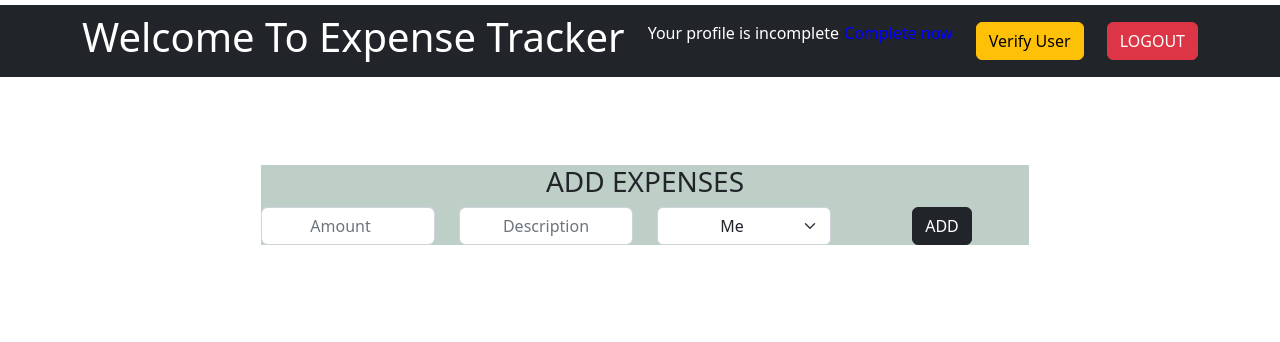
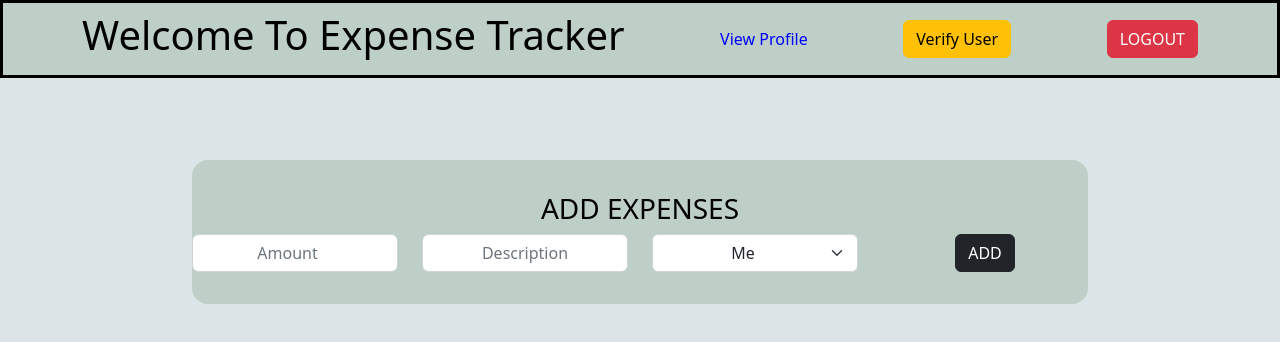
Before and after one commit to gagangani13/Expense-Tracker-React, a React (Create React App) app: page /WELCOME in a window 1280 px wide. Shown: the top 342 px of the page. Built offline with nearby package versions, Linux system fonts and the light colour scheme; no server answers; sample sign-in values are in the browser's storage.

Commit message:
Download data in csv and Dark theme

```diff
--- a/public/index.html
+++ b/public/index.html
@@ -13,7 +13,6 @@
 
     <link rel="manifest" href="%PUBLIC_URL%/manifest.json" />
     <link rel="stylesheet" href="https://cdnjs.cloudflare.com/ajax/libs/font-awesome/6.4.0/css/all.min.css" integrity="sha512-iecdLmaskl7CVkqkXNQ/ZH/XLlvWZOJyj7Yy7tcenmpD1ypASozpmT/E0iPtmFIB46ZmdtAc9eNBvH0H/ZpiBw==" crossorigin="anonymous" referrerpolicy="no-referrer" />
-
     <title>Expense Tracker</title>
   </head>
   <body>
--- a/src/App.js
+++ b/src/App.js
@@ -15,7 +15,7 @@ const App = () => {
             <WELCOME/>
           </Route>
           <Route path='*'>
-            <Redirect to='/'/>
+            <Redirect to='/WELCOME'/>
           </Route>
         </Switch>
     </Provider>
--- a/src/Components/Store/expenseSlice.js
+++ b/src/Components/Store/expenseSlice.js
@@ -1,5 +1,5 @@
 import { createSlice } from "@reduxjs/toolkit";
-const initialExpense={expenses:[],editing:null,premium:false}
+const initialExpense={expenses:[],editing:null,premium:false,activatePremium:false}
 const expenseSlice=createSlice({
     name:'Expenses',
     initialState:initialExpense,
@@ -15,6 +15,9 @@ const expenseSlice=createSlice({
         },
         setPremium(state,action){
             state.premium=action.payload
+        },
+        setActivatePremium(state){
+            state.activatePremium=!state.activatePremium
         }
     }
 })
--- a/src/Components/Store/store.js
+++ b/src/Components/Store/store.js
@@ -1,7 +1,8 @@
 import { configureStore } from "@reduxjs/toolkit";
 import { authReducer } from "./authSlice";
 import { expenseReducer } from "./expenseSlice";
+import { themeReducer } from "./themeSlice";
 const store=configureStore({
-    reducer:{authenticate:authReducer,expenseList:expenseReducer}
+    reducer:{authenticate:authReducer,expenseList:expenseReducer,theme:themeReducer}
 })
 export default store;
--- /dev/null
+++ b/src/Components/Store/themeSlice.js
@@ -0,0 +1,14 @@
+import { createSlice } from "@reduxjs/toolkit";
+const initialTheme={light:true}
+const themeSlice=createSlice({
+    name:'theme',
+    initialState:initialTheme,
+    reducers:{
+        setLight(state){
+            state.light=!state.light
+        }
+    }
+})
+export const themeAction=themeSlice.actions
+export const themeReducer=themeSlice.reducer
+export default themeSlice
--- a/src/Components/Welcome/ExpenseForm.js
+++ b/src/Components/Welcome/ExpenseForm.js
@@ -7,7 +7,7 @@ const ExpenseForm = () => {
   const expenses=useSelector((state)=>state.expenseList.expenses)
   const editing=useSelector((state)=>state.expenseList.editing)
   const userId=useSelector((state)=>state.authenticate.userId)
-
+  const light= useSelector((state) => state.theme.light);
   const[load,setLoad]=useState(false)
   const amountRef = useRef();
   const descriptionRef = useRef();
@@ -125,16 +125,20 @@ const ExpenseForm = () => {
     }
   }
   return (
-    <>
+    <div style={{
+      position: "absolute",
+      top: "8rem",
+      width: "70%",
+      left: "15%",
+      textAlignLast: 'center',
+    }}>
       <Form
         style={{
-          position: "relative",
-          top: "10rem",
-          width: "60%",
-          left: "20%",
-          textAlignLast: 'center',
-          backgroundColor:'#bdcfc7',
-          margin:'5px'
+          margin:'2rem 0rem',
+          backgroundColor:light?'#bdcfc7':'rgb(88 94 92)',
+          padding: '2rem 0rem',
+          borderRadius: '1rem',
+          color:light?'black':'white'
         }}
         onSubmit={addExpenses}
       >
@@ -170,15 +174,7 @@ const ExpenseForm = () => {
           </Col>
         </Row>
       </Form>
-      <div
-        style={{
-          position: "relative",
-          top: "20rem",
-          width: "60%",
-          left: "20%",
-          textAlignLast: 'center',
-        }}
-      >
+      <>
         {load&&<h5>Loading...</h5>}
         {expenses.map((item) => {
           totalAmount+=Number(item.amount);
@@ -193,7 +189,7 @@ const ExpenseForm = () => {
               <Card.Body
                 id={item.expenseId}
                 className="d-flex justify-content-around align-items-baseline"
-                style={{backgroundColor:'#bdcfc7',fontSize:'large',fontWeight:'bold'}}
+                style={{backgroundColor:light?'#bdcfc7':'rgb(88 94 92)',fontSize:'larger',fontWeight:'bold',color:light?'black':'white'}}
               >
                 <Card.Text>Rs.{item.amount} </Card.Text>
                 <Card.Text>{item.description} </Card.Text>
@@ -216,8 +212,8 @@ const ExpenseForm = () => {
             </Card>
           );
         })}
-      </div>
-    </>
+      </>
+    </div>
   );
 };
 
--- a/src/Components/Welcome/WELCOME.js
+++ b/src/Components/Welcome/WELCOME.js
@@ -1,26 +1,28 @@
-import React, { useEffect, useState, } from "react";
-import { Navbar, Container, NavLink, Button } from "react-bootstrap";
-import { Route,Redirect } from "react-router-dom";
+import React, { useEffect, useState } from "react";
+import { Navbar, Container, NavLink, Button, } from "react-bootstrap";
+// import { Link } from "react-router-dom";
+import { Route, Redirect } from "react-router-dom";
 import ProfileDisplay from "./ProfileDisplay";
 import ExpenseForm from "./ExpenseForm";
-import { useSelector,useDispatch } from "react-redux";
+import { useSelector, useDispatch } from "react-redux";
 import { authAction } from "../Store/authSlice";
 import { expenseAction } from "../Store/expenseSlice";
+import "./toggleSwitch.css";
+import { themeAction } from "../Store/themeSlice";
 const WELCOME = () => {
-
-  useEffect(()=>{
-    const idToken=localStorage.getItem('idToken')
-    const userId=localStorage.getItem('userId')
-    if(idToken&&userId){
-      dispatch(authAction.loginHandler())
-      dispatch(authAction.setToken(idToken))
-      dispatch(authAction.setUserId(userId))
-      fromFirebase()
+  useEffect(() => {
+    const idToken = localStorage.getItem("idToken");
+    const userId = localStorage.getItem("userId");
+    if (idToken && userId) {
+      dispatch(authAction.loginHandler());
+      dispatch(authAction.setToken(idToken));
+      dispatch(authAction.setUserId(userId));
+      fromFirebase();
     }
     // eslint-disable-next-line
-  },[])
+  }, []);
   async function fromFirebase() {
-    const userId=localStorage.getItem('userId')
+    const userId = localStorage.getItem("userId");
     const response = await fetch(
       `https://signup-and-authenticatio-f712f-default-rtdb.firebaseio.com/Users/${userId}.json`
     );
@@ -36,7 +38,7 @@ const WELCOME = () => {
             expenseId: item,
           });
         }
-        dispatch(expenseAction.reloadExpense(arr))
+        dispatch(expenseAction.reloadExpense(arr));
       } else {
         throw new Error();
       }
@@ -44,72 +46,127 @@ const WELCOME = () => {
       alert(data.error.message);
     }
   }
-  const login=useSelector((state)=>state.authenticate.login)
-  const premium=useSelector((state)=>state.expenseList.premium)
-  const dispatch=useDispatch()
-  const [verify,setVerify]=useState(false)
-  const[profile,setProfile]=useState(false)
-
+  const login = useSelector((state) => state.authenticate.login);
+  const premium = useSelector((state) => state.expenseList.premium);
+  const light= useSelector((state) => state.theme.light);
+  const activatePremium= useSelector((state) => state.expenseList.activatePremium);
+  const expenses= useSelector((state) => state.expenseList.expenses);
+  const dispatch = useDispatch();
+  const [verify, setVerify] = useState(false);
+  const [profile, setProfile] = useState(false);
+  let Url;
   function setProfileHandler() {
-    setProfile(!profile)
+    setProfile(!profile);
   }
-  function logoutHandler(){
-    dispatch(authAction.logoutHandler())
-    localStorage.removeItem('idToken')
-    localStorage.removeItem('userId')
+  function logoutHandler() {
+    dispatch(authAction.logoutHandler());
+    localStorage.removeItem("idToken");
+    localStorage.removeItem("userId");
   }
-  async function verifyHandler(e){
-    if(!verify){
-      e.preventDefault()
-        const response=await fetch(`https://identitytoolkit.googleapis.com/v1/accounts:sendOobCode?key=AIzaSyBXPzqlI6fvUIQX7LiIqUK-vdC_dfWQ0q8`,{
-            method:'POST',
-            body:JSON.stringify({requestType:'VERIFY_EMAIL',idToken:localStorage.getItem('idToken')})
+  function setTheme(){
+      dispatch(themeAction.setLight())
+  }
+  function activation() {
+    dispatch(expenseAction.setActivatePremium())
+    if(activatePremium && !light){
+      dispatch(themeAction.setLight())
+    }
+  }
+  function downloadExpenses() {
+    const makeCsv=expenses.map((item)=>{
+      return [item.amount,item.description,item.category].join('-')
     })
-        const data=await response.json()
+    makeCsv.unshift(['Amount','Description','Category'].join('-'))
+    console.log(makeCsv)
+    const blob1=new Blob([makeCsv])
+    Url=URL.createObjectURL(blob1)
+  }
+  activatePremium&&downloadExpenses()
+  async function verifyHandler(e) {
+    if (!verify) {
+      e.preventDefault();
+      const response = await fetch(
+        `https://identitytoolkit.googleapis.com/v1/accounts:sendOobCode?key=AIzaSyBXPzqlI6fvUIQX7LiIqUK-vdC_dfWQ0q8`,
+        {
+          method: "POST",
+          body: JSON.stringify({
+            requestType: "VERIFY_EMAIL",
+            idToken: localStorage.getItem("idToken"),
+          }),
+        }
+      );
+      const data = await response.json();
       try {
-            if(response.ok){
-                setVerify(true)
-            }else{
-                throw new Error()
+        if (response.ok) {
+          setVerify(true);
+        } else {
+          throw new Error();
         }
-
       } catch (error) {
-            alert(data.error.message)
+        alert(data.error.message);
       }
     }
   }
 
   return (
     <>
-      {login&&<>
+    <div style={{   backgroundColor: light?'#dbe4e7':'currentcolor',
+      height: '100vh',
+      position: 'fixed',
+      width: '100vw',}}>
+    </div>
+    <>
+      {login && (
+        <>
           <Navbar
-        bg="dark"
             expand="sm"
             variant="dark"
             className="position-fixed w-100 text-l"
-        style={{ zIndex: "5", color: "white" }}
+            style={{ zIndex: "5", border: "solid" ,color:light?'black':'white',backgroundColor:light?'#bdcfc7':'black'}}
           >
             <Container>
               <h1>Welcome To Expense Tracker</h1>
-          <p
-            className="d-grid"
-            style={{ gridTemplateColumns: "auto auto", gridColumnGap: "5px" }}
+
+              <NavLink style={{ color: light?"blue":'white' }} onClick={setProfileHandler}>
+                View Profile
+              </NavLink>
+              <Button
+                variant={verify ? "success" : "warning"}
+                type="submit"
+                onClick={verifyHandler}
               >
-            Your profile is incomplete{" "}
-            <NavLink style={{ color: "blue" }} onClick={setProfileHandler}>
-              Complete now
-            </NavLink>
-          </p>
-          <Button variant={verify?'success':'warning'} type='submit'onClick={verifyHandler}>{verify?'Verified':'Verify User'}</Button>
-          {premium&&<Button variant='success' type='button'>Activate Premium</Button>}
-          <Button variant='danger' onClick={logoutHandler}>LOGOUT</Button>
+                {verify ? "Verified" : "Verify User"}
+              </Button>
+              {activatePremium&&<div>
+                <i class="fa-solid fa-sun fa-lg" style={{verticalAlign: 'middle'}}></i>
+                <label class="switch">
+                  <input type="checkbox" onClick={setTheme} />
+                  <span class="slider round"></span>
+                </label>
+                <i class="fa-solid fa-moon fa-lg" style={{verticalAlign: 'middle'}}></i>
+              </div>}
+              {premium && (
+                <Button variant="success" type="button" onClick={activation}>
+                  {activatePremium? 'Deactivate Premium':'Activate Premium'}
+                </Button>
+              )}
+              {activatePremium &&<a href={Url} download='Expenses.csv'><i class="fa-solid fa-download fa-lg" ></i></a>}
+              <Button variant="danger" onClick={logoutHandler}>
+                LOGOUT
+              </Button>
             </Container>
           </Navbar>
-      <ExpenseForm/>
-      </>}
-      {profile&& <ProfileDisplay profile={setProfileHandler} />}
-      {!login&&<Route><Redirect to='/'/></Route>}
-      {/* {localStorage.getItem('Token')==null&&<Route><Redirect to='/'/></Route>} */}
+          <ExpenseForm />
+        </>
+      )}
+      {profile && <ProfileDisplay profile={setProfileHandler} />}
+      {!login && (
+        <Route>
+          <Redirect to="/" />
+        </Route>
+      )}
+
+    </>
     </>
   );
 };
--- /dev/null
+++ b/src/Components/Welcome/toggleSwitch.css
@@ -0,0 +1,61 @@
+.switch {
+  position: relative;
+  display: inline-block;
+  width: 60px;
+  height: 34px;
+}
+
+/* Hide default HTML checkbox */
+.switch input {
+  opacity: 0;
+  width: 0;
+  height: 0;
+}
+
+/* The slider */
+.slider {
+  position: absolute;
+  cursor: pointer;
+  top: 0;
+  left: 0;
+  right: 0;
+  bottom: 0;
+  background-color: #ccc;
+  -webkit-transition: 0.4s;
+  transition: 0.4s;
+}
+
+.slider:before {
+  position: absolute;
+  content: "";
+  height: 26px;
+  width: 26px;
+  left: 4px;
+  bottom: 4px;
+  background-color: white;
+  -webkit-transition: 0.4s;
+  transition: 0.4s;
+}
+
+input:checked + .slider {
+  background-color: #2196f3;
+}
+
+input:focus + .slider {
+  box-shadow: 0 0 1px #2196f3;
+}
+
+input:checked + .slider:before {
+  -webkit-transform: translateX(26px);
+  -ms-transform: translateX(26px);
+  transform: translateX(26px);
+}
+
+/* Rounded sliders */
+.slider.round {
+  border-radius: 34px;
+}
+
+.slider.round:before {
+  border-radius: 50%;
+}
```
Lines whose indentation alone changed are shown as unchanged.
